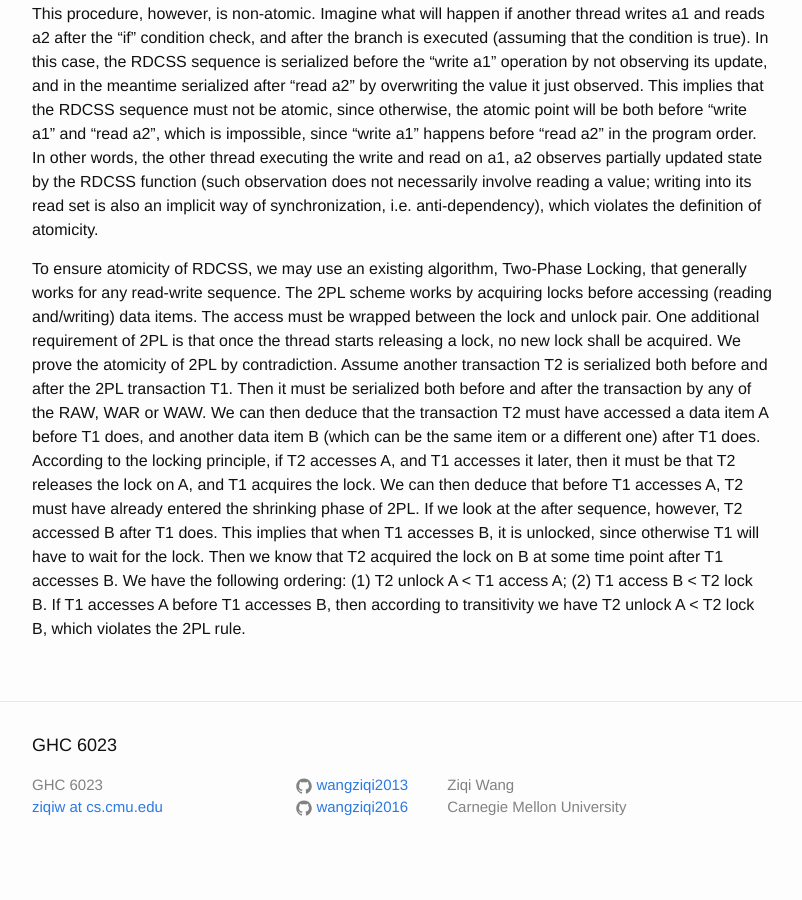
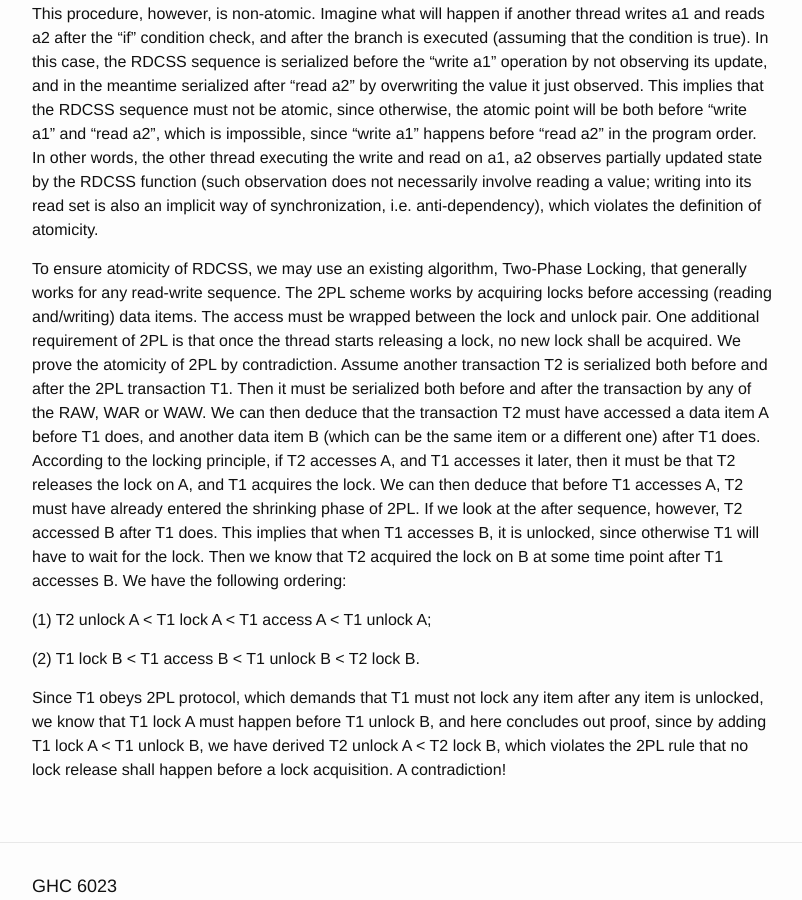
Before and after one commit to wangziqi2013/wangziqi2013.github.io, a Jekyll site: the page built from _posts/2019-11-08-mwcas.markdown, in a window 1280 px wide and 900 px high, scrolled down 1098 px. Shown: the whole window, without its empty margins (238-1040 px from the left). Built offline with Jekyll 4.4.1, drawn with Linux system fonts in a browser that asks for light colours; before the commit the page ends 1977 px from its top, so only the background shows below that.

Commit message:
Adding 2PL proof

```diff
--- a/_posts/2019-11-08-mwcas.markdown
+++ b/_posts/2019-11-08-mwcas.markdown
@@ -58,5 +58,13 @@ if T2 accesses A, and T1 accesses it later, then it must be that T2 releases the
 We can then deduce that before T1 accesses A, T2 must have already entered the shrinking phase of 2PL. If we look at the after
 sequence, however, T2 accessed B after T1 does. This implies that when T1 accesses B, it is unlocked, since otherwise
 T1 will have to wait for the lock. Then we know that T2 acquired the lock on B at some time point after T1 accesses B.
-We have the following ordering: (1) T2 unlock A < T1 access A; (2) T1 access B < T2 lock B. If T1 accesses A before T1 accesses
-B, then according to transitivity we have T2 unlock A < T2 lock B, which violates the 2PL rule.
+We have the following ordering:
+
+(1) T2 unlock A < T1 lock A < T1 access A < T1 unlock A;
+
+(2) T1 lock B < T1 access B < T1 unlock B < T2 lock B.
+
+Since T1 obeys 2PL protocol, which demands that T1 must not lock any item after any item is unlocked, we know that
+T1 lock A must happen before T1 unlock B, and here concludes out proof, since by adding T1 lock A < T1 unlock B,
+we have derived T2 unlock A < T2 lock B, which violates the 2PL rule that no lock release shall happen before a lock
+acquisition. A contradiction!
```
